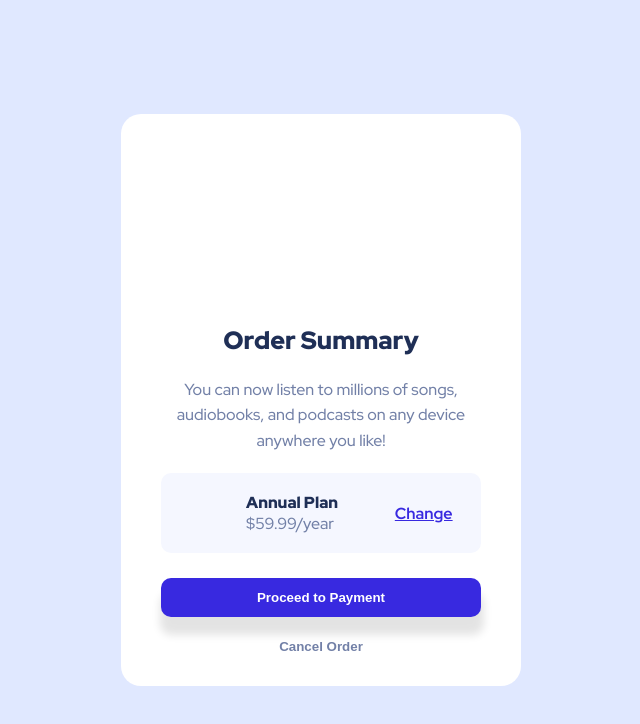
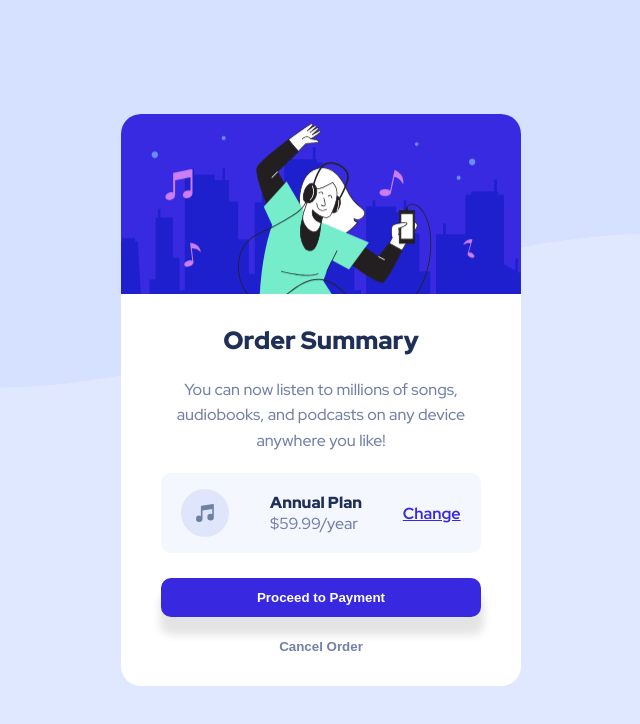
Before and after one commit to jeissongomezdev/Order-Summary-Component, a plain HTML site: page index.html in a window 1280 px wide. Shown: the whole page, without its empty margins (319-959 px from the left). Drawn offline with Linux system fonts and the light colour scheme; the site is published under a folder, as on GitHub Pages, so addresses that start at the root find nothing.

Commit message:
Se modifica ruta de las imagenes

```diff
--- a/index.html
+++ b/index.html
@@ -23,7 +23,7 @@
           <p class="info__paragraph">You can now listen to millions of songs, audiobooks, and podcasts on any device anywhere you like!</p>
 
           <div class="info__summary">
-            <img src="/images/icon-music.svg" alt="" class="summay__icon">
+            <img src="./images/icon-music.svg" alt="" class="summay__icon">
             <div class="summary__detail">
               <h2>Annual Plan</h2>
               <span>$59.99/year</span>
--- a/styles.css
+++ b/styles.css
@@ -41,7 +41,7 @@ body {
   align-items: center;
   width: 100vw;
   height: 100vh;
-  background-image: url(/images/pattern-background-mobile.svg);
+  background-image: url(./images/pattern-background-mobile.svg);
   background-position: center;
   background-repeat: no-repeat;
   background-size: cover;
@@ -54,7 +54,7 @@ body {
 }
 
 .order-card__img {
-  background-image: url(/images/illustration-hero.svg);
+  background-image: url(./images/illustration-hero.svg);
   background-position: center;
   background-repeat: no-repeat;
   background-size: cover;
@@ -139,7 +139,7 @@ body {
 
 @media only screen and (min-width: 1140px) {
   .main-container {
-    background-image: url(/images/pattern-background-desktop.svg);
+    background-image: url(./images/pattern-background-desktop.svg);
     background-position: top;
     background-size: contain;
   }
```
